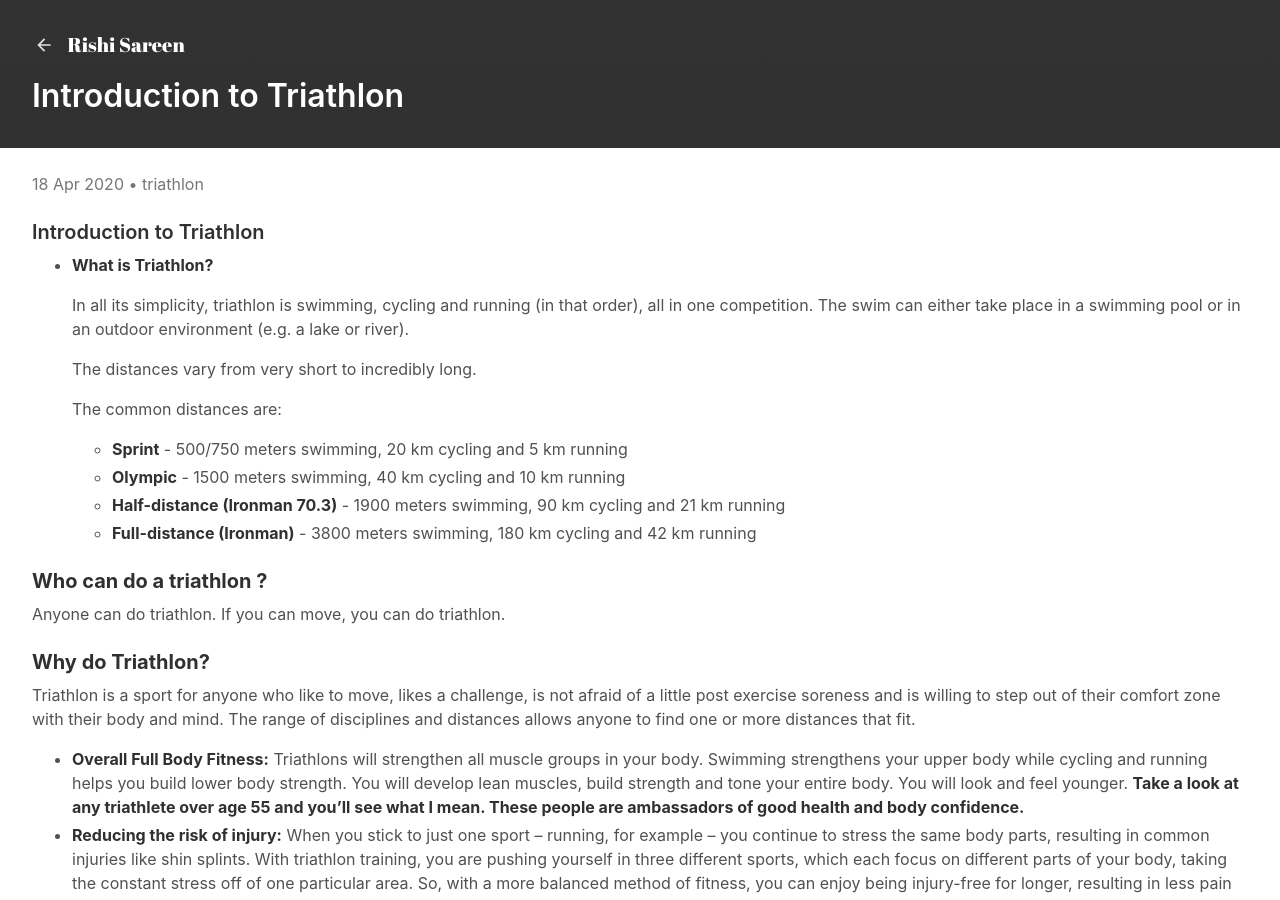
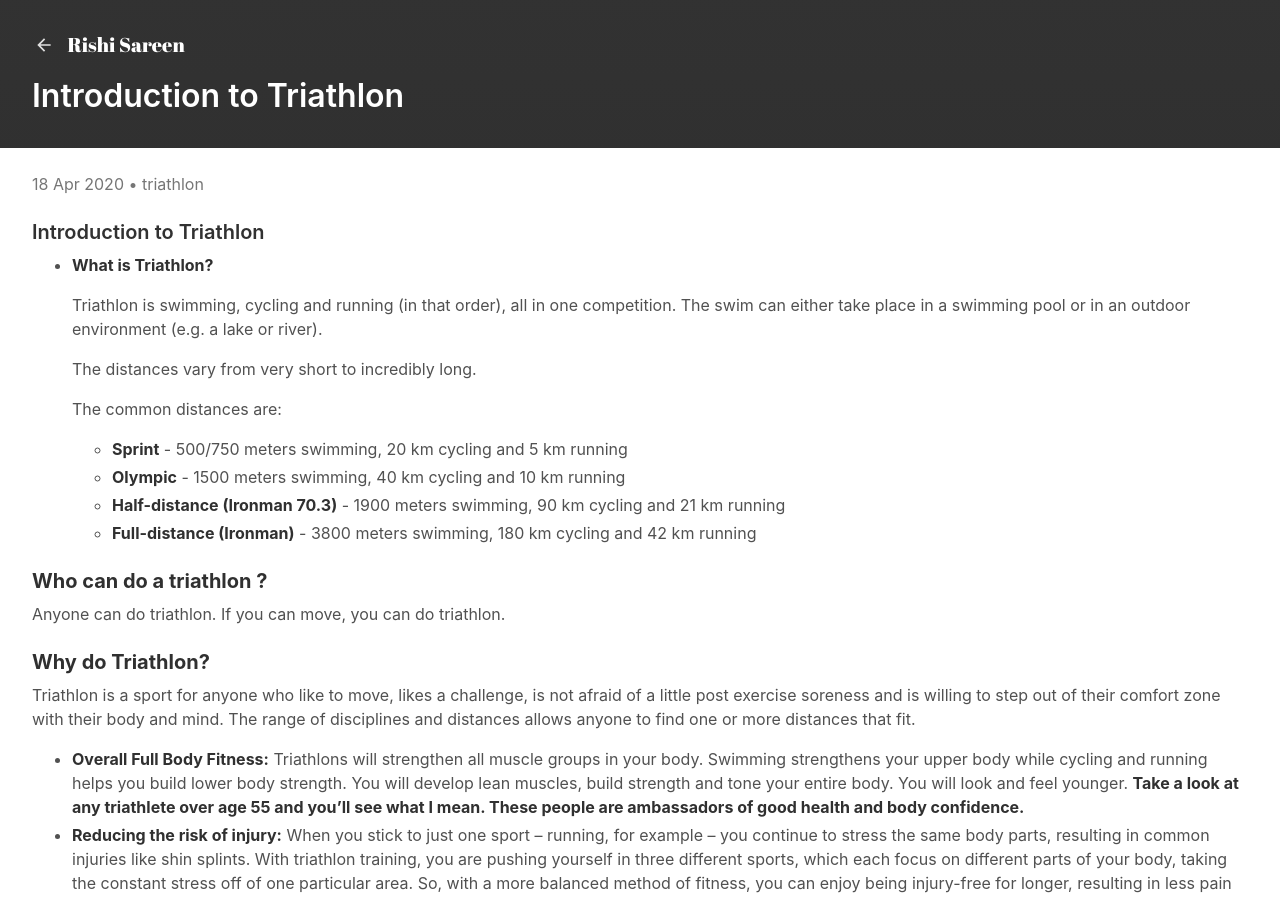
Before and after one commit to rishisareen/rishisareen-old.github.io, a Jekyll site: the page built from _posts/2020-04-18-introduction-to-triathlon.markdown, in a window 1280 px wide and 900 px high. Built offline with Jekyll 4.4.1, drawn with Linux system fonts in a browser that asks for light colours; comment, search, counter and statistics services are not loaded.

Commit message:
Update 2020-04-18-introduction-to-triathlon.markdown

```diff
--- a/_posts/2020-04-18-introduction-to-triathlon.markdown
+++ b/_posts/2020-04-18-introduction-to-triathlon.markdown
@@ -9,7 +9,7 @@ categories: triathlon
 ### Introduction to Triathlon
 * **What is Triathlon?**
 
-  In all its simplicity, triathlon is swimming, cycling and running (in that order), all in one competition. The swim can either take place in a swimming pool or in an outdoor environment (e.g. a lake or river).
+  Triathlon is swimming, cycling and running (in that order), all in one competition. The swim can either take place in a swimming pool or in an outdoor environment (e.g. a lake or river).
 
   The distances vary from very short to incredibly long.
 
```
